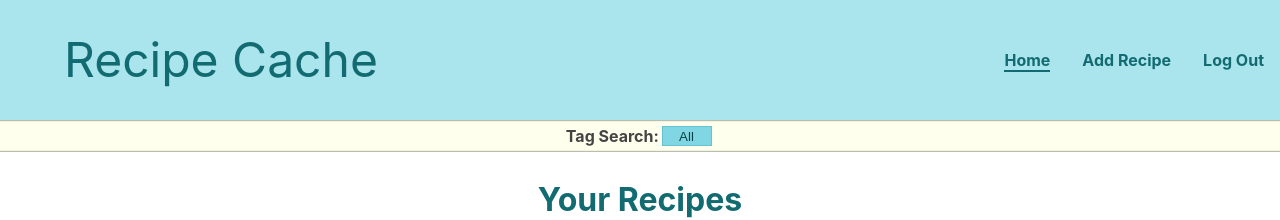
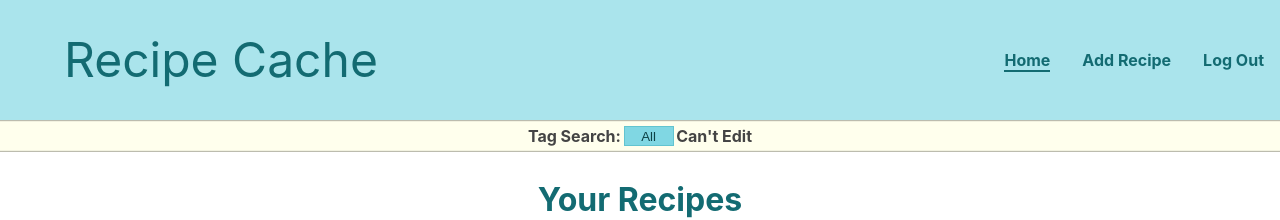
Before and after one commit to shannonyoshi/recipecache-hooks, a React (Create React App) app in the folder app/: page /home/1 in a window 1280 px wide. Shown: the top 220 px of the page. Built offline with nearby package versions, Linux system fonts and the light colour scheme; no server answers.

Commit message:
added icons to tag search to allow editing of custom tags

```diff
--- a/app/package.json
+++ b/app/package.json
@@ -5,6 +5,7 @@
   "proxy": "http://localhost:8080",
   "dependencies": {
     "@fortawesome/fontawesome-svg-core": "^1.2.28",
+    "@fortawesome/free-regular-svg-icons": "^5.13.0",
     "@fortawesome/free-solid-svg-icons": "^5.13.0",
     "@fortawesome/react-fontawesome": "^0.1.9",
     "@testing-library/jest-dom": "^4.2.4",
--- a/app/src/App.js
+++ b/app/src/App.js
@@ -23,6 +23,7 @@ import {
   faCheckCircle,
   faDotCircle,
 } from "@fortawesome/free-solid-svg-icons";
+import { faSave, faTimesCircle } from "@fortawesome/free-regular-svg-icons";
 library.add(
   faTrashAlt,
   faEdit,
@@ -30,7 +31,9 @@ library.add(
   faArrowAltCircleDown,
   faPlusCircle,
   faCheckCircle,
-  faDotCircle
+  faDotCircle,
+  faSave,
+  faTimesCircle
 );
 
 const App = () => {
--- a/app/src/components/tagSearch.jsx
+++ b/app/src/components/tagSearch.jsx
@@ -1,17 +1,35 @@
-import React from "react";
+import React, { useState, useEffect } from "react";
+import { FontAwesomeIcon } from "@fortawesome/react-fontawesome";
 
 const TagSearch = (props) => {
   const { userTags, selectedTag, setSelectedTag } = props;
+  console.log("userTags", userTags);
+
+  const [canEdit, setCanEdit] = useState(false);
+  const [isEdit, setIsEdit] = useState(false);
+  useEffect(() => {
+    const customTags = userTags.filter((tag) => tag.isCustom !== 0);
+    if (customTags.length > 0) {
+      setCanEdit(true);
+    }
+  }, [userTags]);
+
   const selectTag = (e, tag) => {
     e.preventDefault();
     setSelectedTag(tag);
   };
   //TODO: add ability to delete/edit tags
+  const toggleEdit = (e) => {
+    e.preventDefault();
+    setIsEdit(!isEdit);
+  };
+  console.log("canEdit", canEdit);
 
   return (
     <div className="search-wrapper">
       <p>Tag Search:</p>
       {userTags.map((tag) => (
+        <div>
           <button
             className={`tag-button ${
               selectedTag.text === tag.text ? "active-tag" : ""
@@ -20,7 +38,34 @@ const TagSearch = (props) => {
             onClick={(e) => selectTag(e, tag)}>
             {tag.text}
           </button>
+          {isEdit && tag.isCustom ? (
+            <div>
+              <button className="hidden-button">
+                <FontAwesomeIcon icon="edit" />
+              </button>
+              <button className="hidden-button">
+                <FontAwesomeIcon icon="trash-alt" />
+              </button>
+            </div>
+          ) : null}
+        </div>
       ))}
+      {canEdit ? (
+        <button className="hidden-button" onClick={toggleEdit}>
+          <FontAwesomeIcon
+            icon={isEdit ? ["far", "times-circle"] : "edit"}
+            className={isEdit ? "close-edit-icon" : "open-edit-icon"}
+          />
+        </button>
+      ) : (
+        <p>Can't Edit</p>
+      )}
+      {isEdit ? (
+        <p className="edit-warning">
+          Editing a tag here will change it in all recipes, deleting a tag here
+          will remove the tag from all recipes
+        </p>
+      ) : null}
     </div>
   );
 };
```
Also changed, not shown: 1 other file (tests, documents, lock files or other folders). Lines whose indentation alone changed are shown as unchanged.
